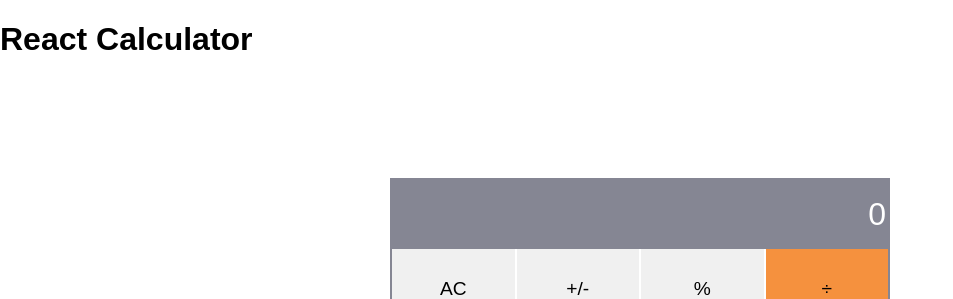
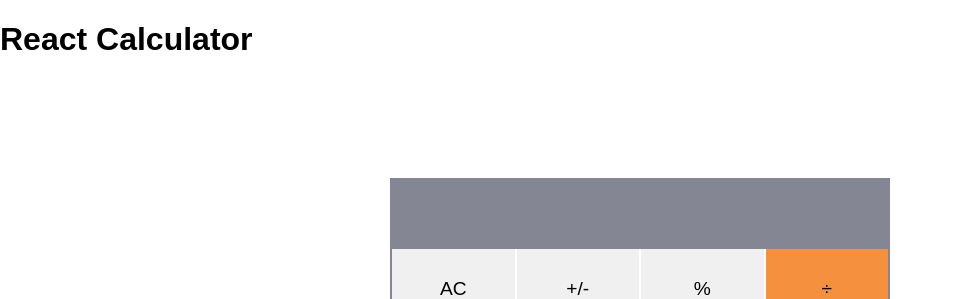
Before and after one commit to fmanimashaun/math-magicians, a React (Create React App) app: page / in a window 1280 px wide. Shown: the top 299 px of the page, without its empty margins (0-953 px from the left). Built offline with nearby package versions, Linux system fonts and the light colour scheme.

Commit message:
Add props to the Display component

```diff
--- a/src/components/Display.js
+++ b/src/components/Display.js
@@ -1,9 +1,14 @@
 import React from 'react';
+import PropTypes from 'prop-types';
 
-const Display = () => (
+const Display = ({ value }) => (
   <form className="calculator__display">
-    <input className="calculator__display-input" type="text" value={0} readOnly />
+    <input className="calculator__display-input" type="text" value={value} readOnly />
   </form>
 );
 
+Display.propTypes = {
+  value: PropTypes.string.isRequired,
+};
+
 export default Display;
```
